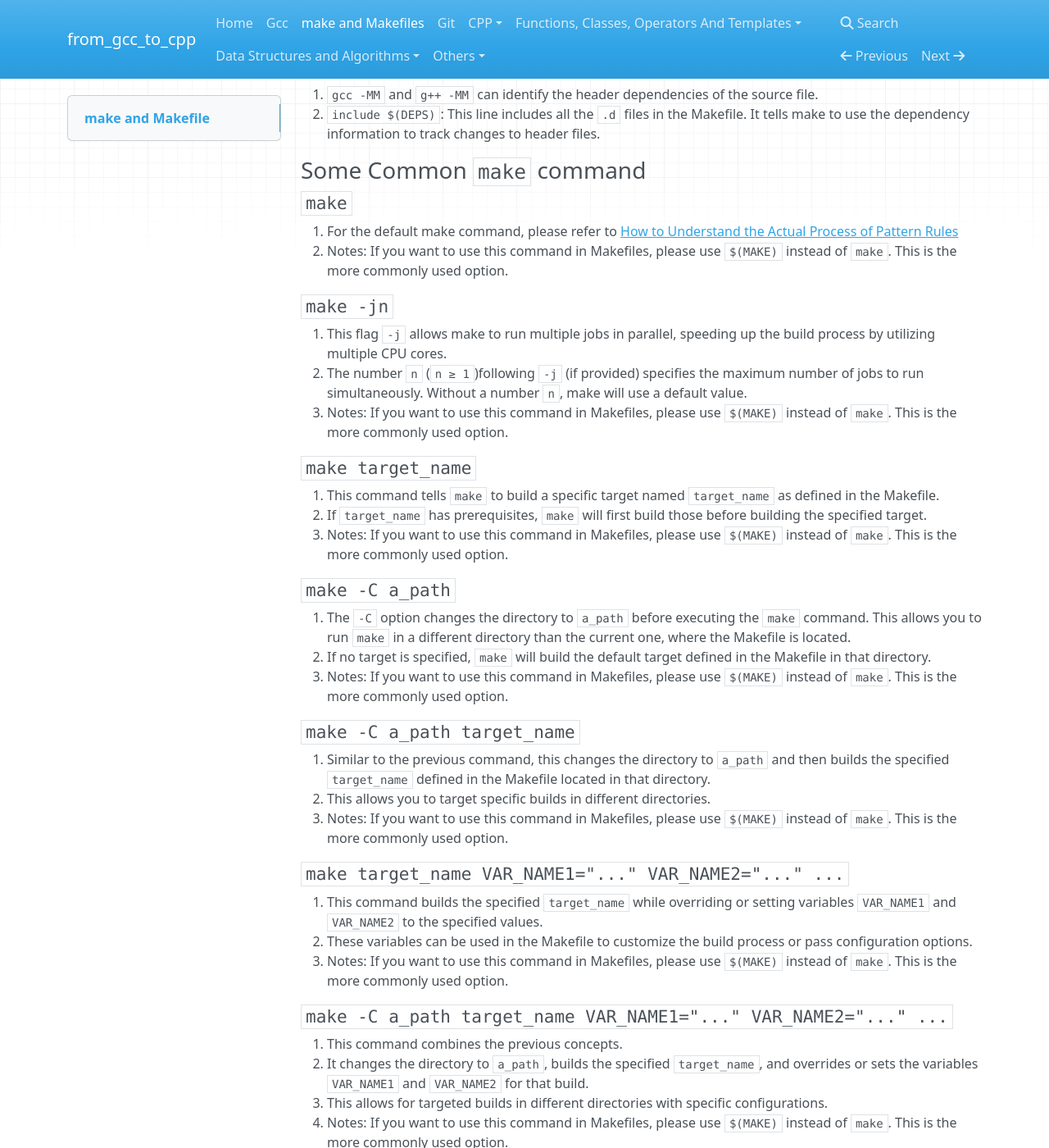
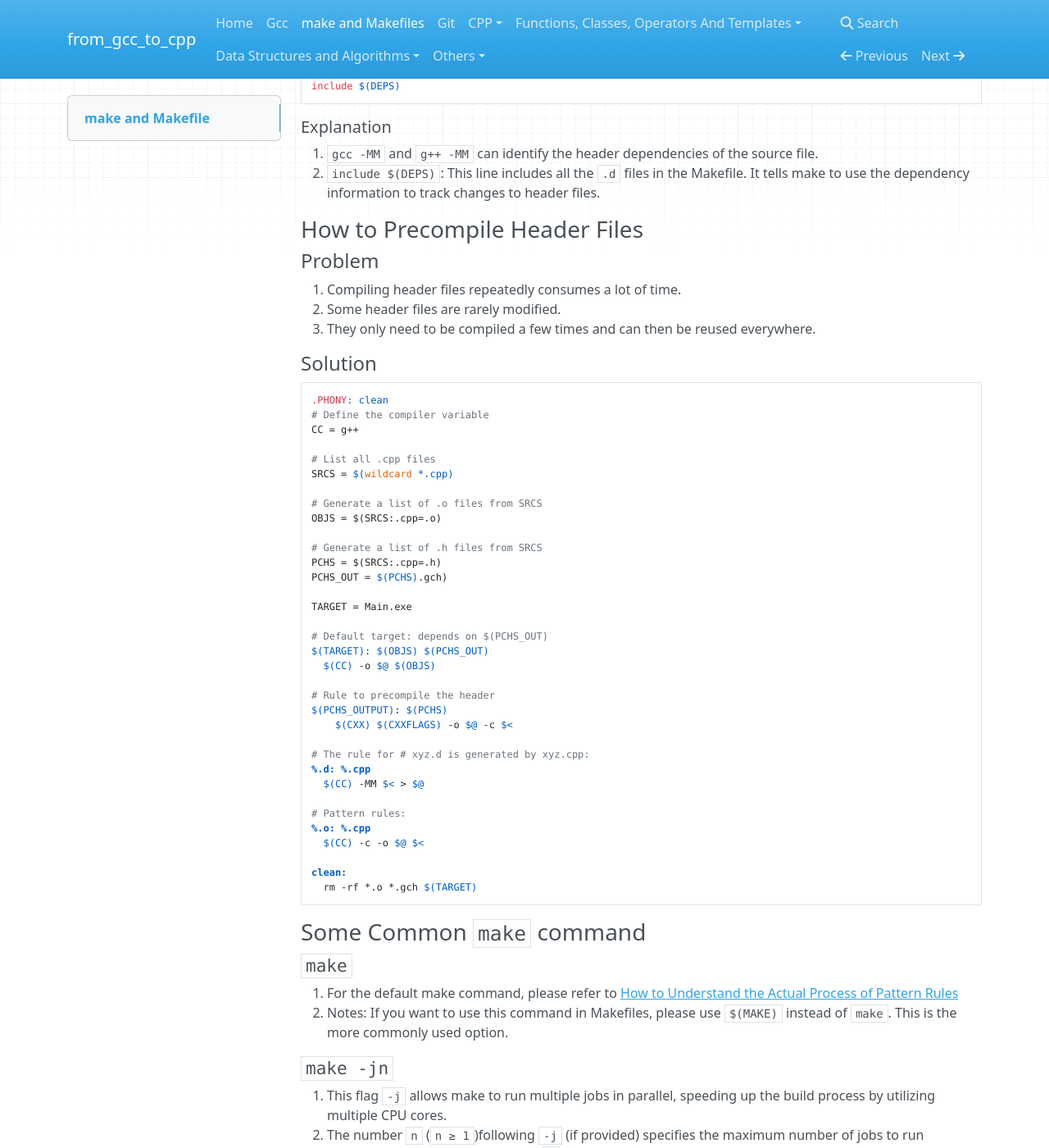
Before and after one commit to 0BananaBig0/from_gcc_to_cpp, an MkDocs documentation site: the page built from docs/makeAndMakefiles.md, in a window 1280 px wide and 1400 px high, scrolled down 17014 px. Shown: the whole window at 82% size. Built offline with MkDocs 1.6.1, drawn with Linux system fonts in a browser that asks for light colours; nearby versions of some CDN libraries; some of the changed text lies outside the part shown.

Commit message:
supplement and correction

````diff
--- a/docs/makeAndMakefiles.md
+++ b/docs/makeAndMakefiles.md
@@ -98,6 +98,9 @@
     - [Solution](#solution)
       - [Code](#code-18)
       - [Explanation](#explanation-20)
+  - [How to Precompile Header Files](#how-to-precompile-header-files)
+    - [Problem](#problem-1)
+    - [Solution](#solution-1)
   - [Some Common `make` command](#some-common-make-command)
     - [`make`](#make-1)
     - [`make -jn`](#make--jn)
@@ -176,11 +179,11 @@ target2: dependency set2
    - If the Makefile is found, proceed to the next step.
 2. Identify the first target:
    - Locate the first target in the Makefile and treat it as the final or default target.
-   - For example, in the basic rule of the makefile above, target1 is the first target.
+   - For example, in the basic rule of the makefile above, `target1` is the first target.
 3. Build the dependency graph:
    - `make` examines the dependencies listed in the Makefile and constructs a dependency graph.
    - Each target can depend on other files or targets, which are updated recursively if necessary.
-   - Each node in the dependency graph represents a target or file and its associated commands,
+   - Each node in the dependency graph represents a target or a file and its associated commands,
      except for the leaf nodes.
    - A child node represents a dependency of its parent (a file or target), except for the leaf
      nodes.
@@ -877,6 +880,53 @@ include $(DEPS)
 2. `include $(DEPS)`: This line includes all the `.d` files in the Makefile. It tells make to use
    the dependency information to track changes to header files.
 
+### How to Precompile Header Files
+
+#### Problem
+
+1. Compiling header files repeatedly consumes a lot of time.
+2. Some header files are rarely modified.
+3. They only need to be compiled a few times and can then be reused everywhere.
+
+#### Solution
+
+```Makefile
+.PHONY: clean
+# Define the compiler variable
+CC = g++
+
+# List all .cpp files
+SRCS = $(wildcard *.cpp)
+
+# Generate a list of .o files from SRCS
+OBJS = $(SRCS:.cpp=.o)
+
+# Generate a list of .h files from SRCS
+PCHS = $(SRCS:.cpp=.h)
+PCHS_OUT = $(PCHS).gch)
+
+TARGET = Main.exe
+
+# Default target: depends on $(PCHS_OUT)
+$(TARGET): $(OBJS) $(PCHS_OUT)
+  $(CC) -o $@ $(OBJS)
+
+# Rule to precompile the header
+$(PCHS_OUTPUT): $(PCHS)
+    $(CXX) $(CXXFLAGS) -o $@ -c $<
+
+# The rule for # xyz.d is generated by xyz.cpp:
+%.d: %.cpp
+  $(CC) -MM $< > $@
+
+# Pattern rules:
+%.o: %.cpp
+  $(CC) -c -o $@ $<
+
+clean:
+  rm -rf *.o *.gch $(TARGET)
+```
+
 ### Some Common `make` command
 
 #### `make`
````
Also changed, not shown: README.md (+4 -0 lines), docs/CPPPerface.md (+7 -7 lines), 1 other file.
